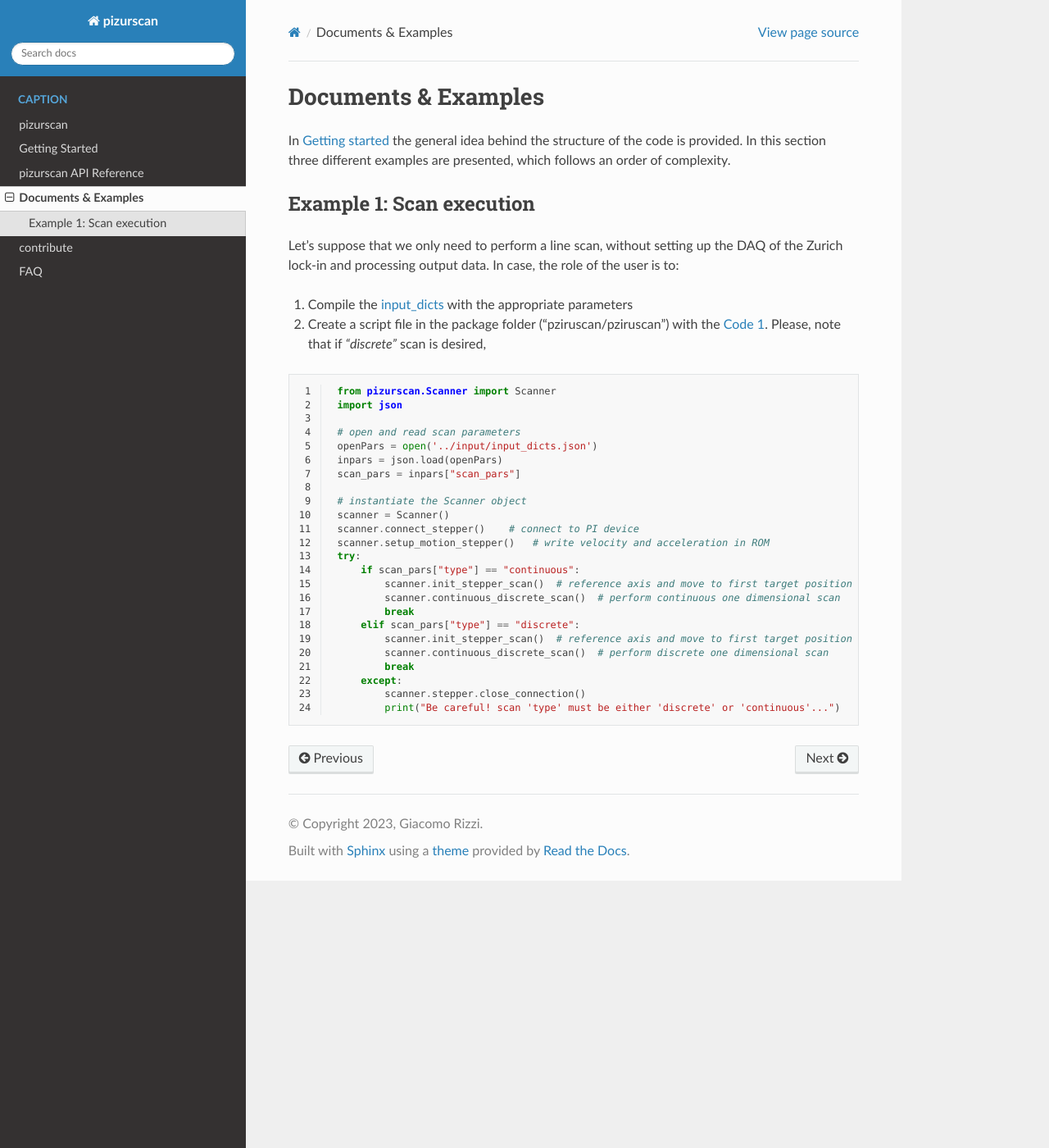
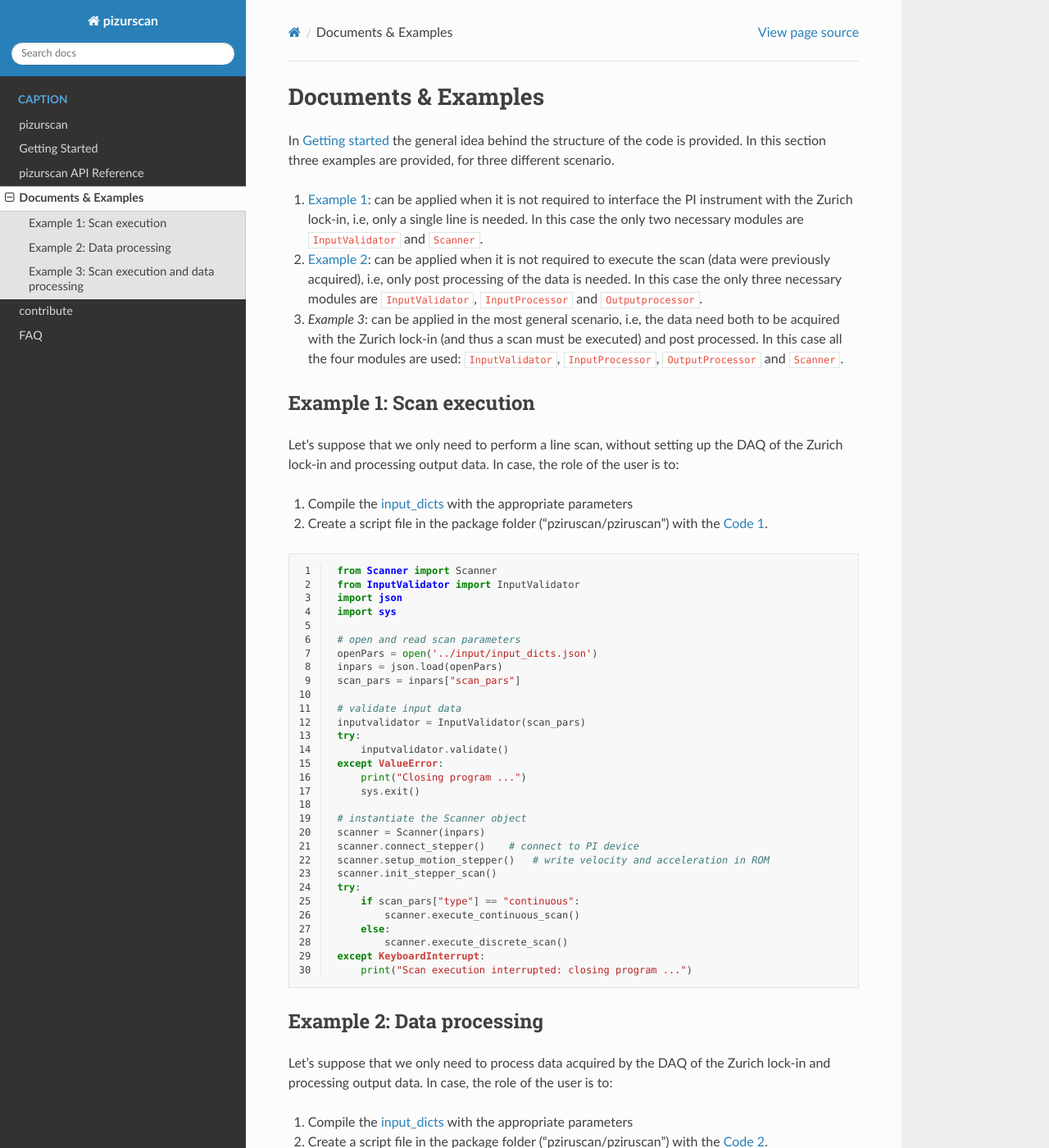
Before and after one commit to jacomore/PIZur_imager, a Sphinx documentation site: the page built from docs/usage/DocExamples.rst, in a window 1280 px wide and 1400 px high. Shown: the whole window at 82% size. Built offline with Sphinx 7.4.7 and the Read the Docs theme 2.0.0, drawn with Linux system fonts in a browser that asks for light colours; some of the changed text lies outside the part shown.

Commit message:
Added DocExamples and new documentation for InputValidator

```diff
--- a/docs/apidoc/modules.rst
+++ b/docs/apidoc/modules.rst
@@ -2,4 +2,4 @@ pizurscan
 =========
 
 .. toctree::
-   :maxdepth: 4
+   :maxdepth: 5
--- a/docs/conf.py
+++ b/docs/conf.py
@@ -15,7 +15,7 @@ sys.path.insert(0, os.path.abspath('..'))
 project = 'pizurscan'
 copyright = '2023, Giacomo Rizzi'
 author = 'Giacomo Rizzi'
-release = '0.1.3'
+release = '0.1.5'
 
 # -- General configuration ---------------------------------------------------
 # https://www.sphinx-doc.org/en/master/usage/configuration.html#general-configuration
--- a/docs/index.rst
+++ b/docs/index.rst
@@ -7,7 +7,7 @@ Welcome to pizurscan's documentation!
 =====================================
 
 .. toctree::
-   :maxdepth: 4
+   :maxdepth: 10
    :caption: caption
 
    Introduction/intro
--- a/docs/usage/DocExamples.rst
+++ b/docs/usage/DocExamples.rst
@@ -2,40 +2,156 @@
 
 Documents & Examples
 ======================
-In :ref:`Getting started <getstarteddeep>` the general idea behind the structure of the code is provided. In this section three different examples are presented, which follows an order of complexity.
+| In :ref:`Getting started <getstarteddeep>` the general idea behind the structure of the code is provided. In this section three examples are provided, for three different scenario.
+
+#. :ref:`Example 1 <ex1>`: can be applied when it is not required to interface the PI instrument with the Zurich lock-in, i.e, only a single line is needed. In this case the only two necessary modules are ``InputValidator`` and ``Scanner``.
+#. :ref:`Example 2 <ex2>`: can be applied when it is not required to execute the scan (data were previously acquired), i.e, only post processing of the data is needed. In this case the only three necessary modules are ``InputValidator``, ``InputProcessor`` and ``Outputprocessor``.
+#. *Example 3*: can be applied in the most general scenario, i.e, the data need both to be acquired with the Zurich lock-in (and thus a scan must be executed) and post processed. In this case all the four modules are used: ``InputValidator``, ``InputProcessor``, ``OutputProcessor`` and ``Scanner``.
 
 Example 1: Scan execution
 ---------------------------
 | Let's suppose that we only need to perform a line scan, without setting up the DAQ of the Zurich lock-in and processing output data. In case, the role of the user is to:
 
 #. Compile the :ref:`input_dicts <jsonfile>` with the appropriate parameters
-#. Create a script file in the package folder ("pziruscan/pziruscan") with the :ref:`Code 1 <ex1>`. Please, note that if *"discrete"* scan is desired,
+#. Create a script file in the package folder ("pziruscan/pziruscan") with the :ref:`Code 1 <ex1>`.
 
 .. _ex1:
 .. code-block:: python
    :lineno-start: 1
 
-    from pizurscan.Scanner import Scanner
+    from Scanner import Scanner
+    from InputValidator import InputValidator
     import json
+    import sys
 
     # open and read scan parameters
     openPars = open('../input/input_dicts.json')
     inpars = json.load(openPars)
     scan_pars = inpars["scan_pars"]
 
+    # validate input data
+    inputvalidator = InputValidator(scan_pars)
+    try:
+        inputvalidator.validate()
+    except ValueError:
+        print("Closing program ...")
+        sys.exit()
+
     # instantiate the Scanner object
-    scanner = Scanner()
+    scanner = Scanner(inpars)
     scanner.connect_stepper()    # connect to PI device
     scanner.setup_motion_stepper()   # write velocity and acceleration in ROM
+    scanner.init_stepper_scan()
     try:
         if scan_pars["type"] == "continuous":
-            scanner.init_stepper_scan()  # reference axis and move to first target position
-            scanner.continuous_discrete_scan()  # perform continuous one dimensional scan
+            scanner.execute_continuous_scan()
+        else:
+            scanner.execute_discrete_scan()
+    except KeyboardInterrupt:
+        print("Scan execution interrupted: closing program ...")
+
+
+Example 2: Data processing
+---------------------------
+| Let's suppose that we only need to process data acquired by the DAQ of the Zurich lock-in and processing output data. In case, the role of the user is to:
+
+#. Compile the :ref:`input_dicts <jsonfile>` with the appropriate parameters
+#. Create a script file in the package folder ("pziruscan/pziruscan") with the :ref:`Code 2 <ex2>`.
+
+.. _ex2:
+.. code-block:: python
+   :lineno-start: 1
+
+    from Scanner import Scanner
+    from InputValidator import InputValidator
+    import json
+    import sys
+
+    # open and read scan parameters
+    openPars = open('../input/input_dicts.json')
+    inpars = json.load(openPars)
+    scan_pars = inpars["scan_pars"]
+
+    # validate input data
+    inputvalidator = InputValidator(scan_pars)
+    try:
+        inputvalidator.validate()
+    except ValueError:
+        print("Closing program ...")
+        sys.exit()
+
+    # instance the input processor for evaluating daq parameters
+    ip = InputProcessor(scan_pars)
+    daq_pars = ip.evaluate_daq_pars()
+    print("Data Acquisition parameters:")
+    for k, v in daq_pars.items():
+        print(k+": ", v)
+
+    # instance output processor and save output data
+    op = OutputProcessor(filename = "dev4910_demods_0_sample_r_avg_00000.csv",
+                         scan_pars = scan_pars,
+                         daq_pars = daq_pars)
+
+    op.save_processed_data()
+
+
+
+
+Example 3: Scan execution and data processing
+----------------------------------------------
+#. Compile the :ref:`input_dicts <jsonfile>` with the appropriate parameters
+#. Create a script file in the package folder ("pziruscan/pziruscan") with the :ref:`Code 3 <ex3>`.
+
+.. _ex3:
+.. code-block:: python
+   :lineno-start: 1
+
+    from Scanner import Scanner
+    from InputValidator import InputValidator
+    import json
+    import sys
+
+    def press_any_key_to_continue():
+    print("Press any key to continue, or ESC to exit.")
+    while True:
+        key = keyboard.read_event()
+        try:
+            if key.name == 'esc':
+                print("\nyou pressed Esc, so exiting...")
+                sys.exit(0)
+            else:
+                print("Continuing program...")
+                break
+        except:
             break
-        elif scan_pars["type"] == "discrete":
-            scanner.init_stepper_scan()  # reference axis and move to first target position
-            scanner.continuous_discrete_scan()  # perform discrete one dimensional scan
-            break
-        except:
-            scanner.stepper.close_connection()
-            print("Be careful! scan 'type' must be either 'discrete' or 'continuous'...")
+
+    # open and read scan parameters
+    openPars = open('../input/input_dicts.json')
+    inpars = json.load(openPars)
+    scan_pars = inpars["scan_pars"]
+
+    # validate input data
+    inputvalidator = InputValidator(scan_pars)
+    try:
+        inputvalidator.validate()
+    except ValueError:
+        print("Closing program ...")
+        sys.exit()
+
+    # instance the input processor for evaluating daq parameters
+    ip = InputProcessor(scan_pars)
+    daq_pars = ip.evaluate_daq_pars()
+    print("Data Acquisition parameters:")
+    for k, v in daq_pars.items():
+        print(k+": ", v)
+
+    press_any_key_to_continue()
+
+    # instance output processor and save output data
+    op = OutputProcessor(filename = "dev4910_demods_0_sample_r_avg_00000.csv",
+                         scan_pars = scan_pars,
+                         daq_pars = daq_pars)
+
+    press_any_key_to_continue()
+
+    op.save_processed_data()
--- a/setup.py
+++ b/setup.py
@@ -13,7 +13,7 @@ with open(path.join(HERE, 'README.md'), encoding='utf-8') as f:
 
 setup(
     name="pizurscan",
-    version="0.1.4",
+    version="0.1.5",
     description="Library to interface PI controllers and Zurich lock-in",
     long_description=long_description,
     long_description_content_type="text/markdown",
```
Also changed, not shown: docs/apidoc/pizurscan.rst (+10 -0 lines), 2 other files.
